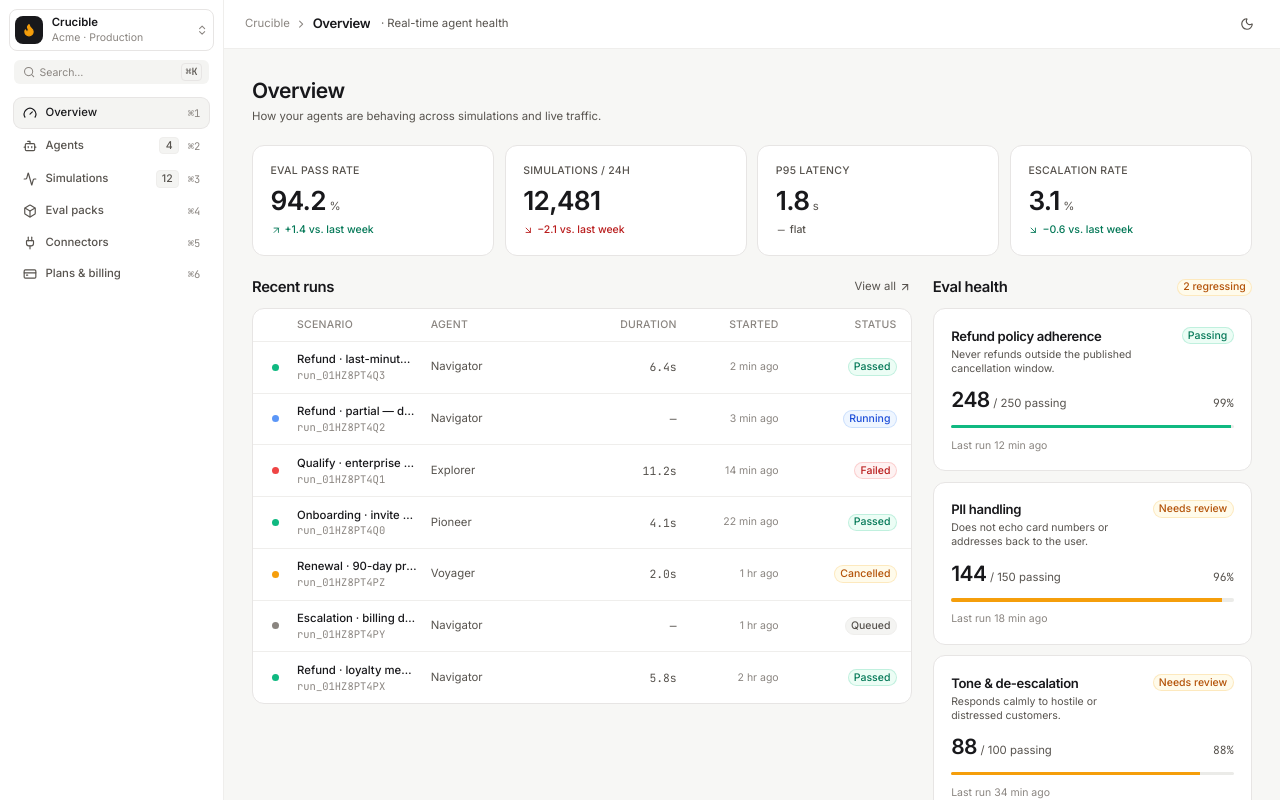
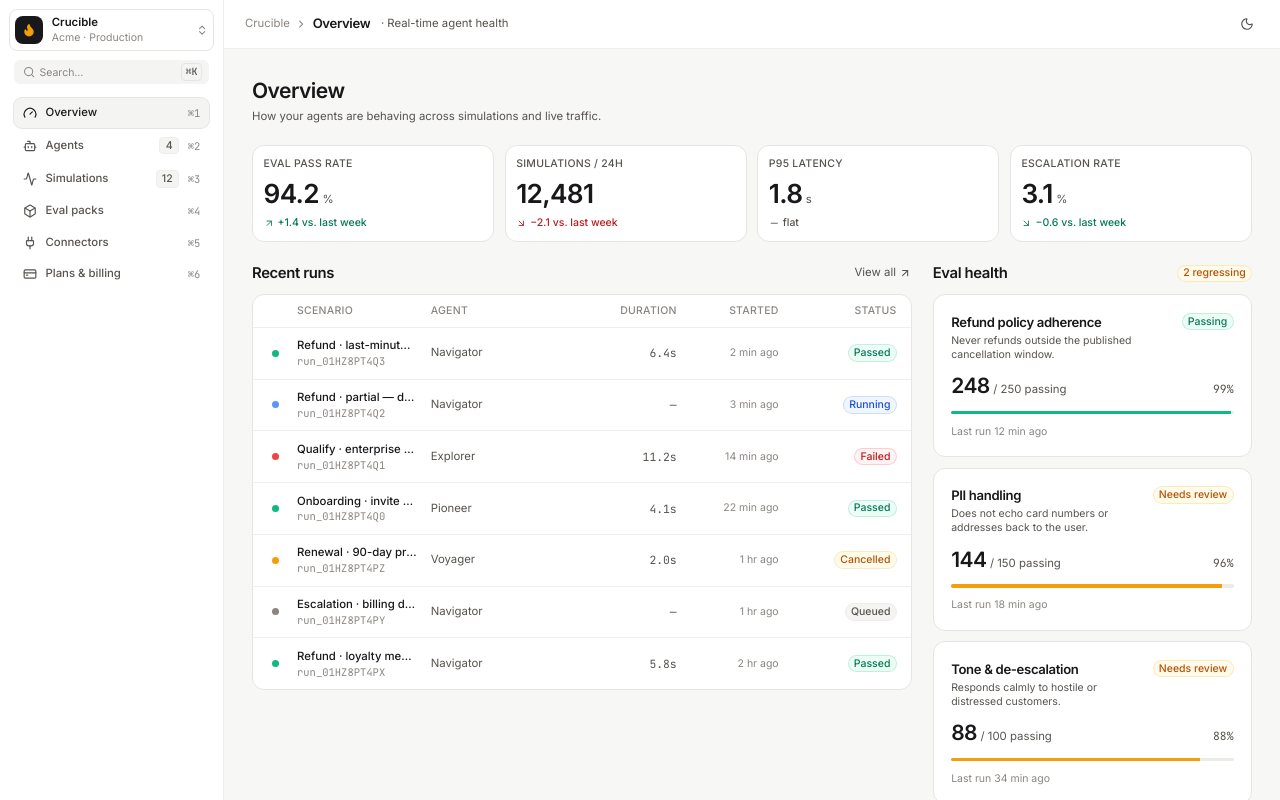
Before and after one commit to Soffi-Originals/crucible-demo, a React (Vite) app: page / in a window 1280 px wide. Shown: the top 800 px of the page. Built offline with nearby package versions, Linux system fonts and the light colour scheme.

Commit message:
fix(MetricTile): reduce Card padding from md to sm

```diff
--- a/src/components/views/MetricTile.tsx
+++ b/src/components/views/MetricTile.tsx
@@ -63,7 +63,7 @@ export const MetricTile = React.forwardRef<HTMLDivElement, MetricTileProps>(
       <Card
         ref={ref}
         variant={emphasis === 'raised' ? 'raised' : 'default'}
-        padding="md"
+        padding="sm"
         radius="lg"
         className={cn(metricTileVariants({ emphasis }), className)}
         {...props}
```
